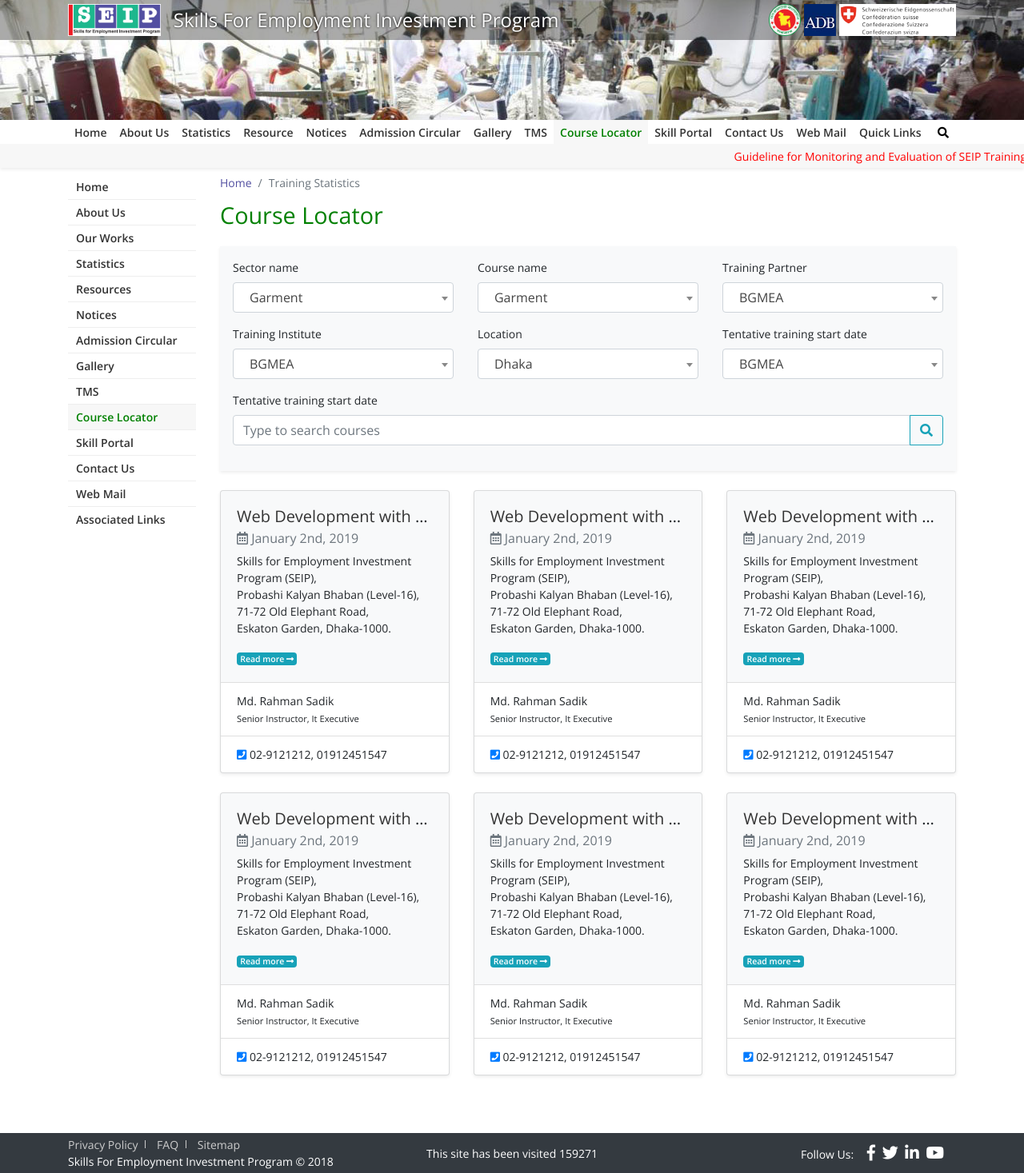
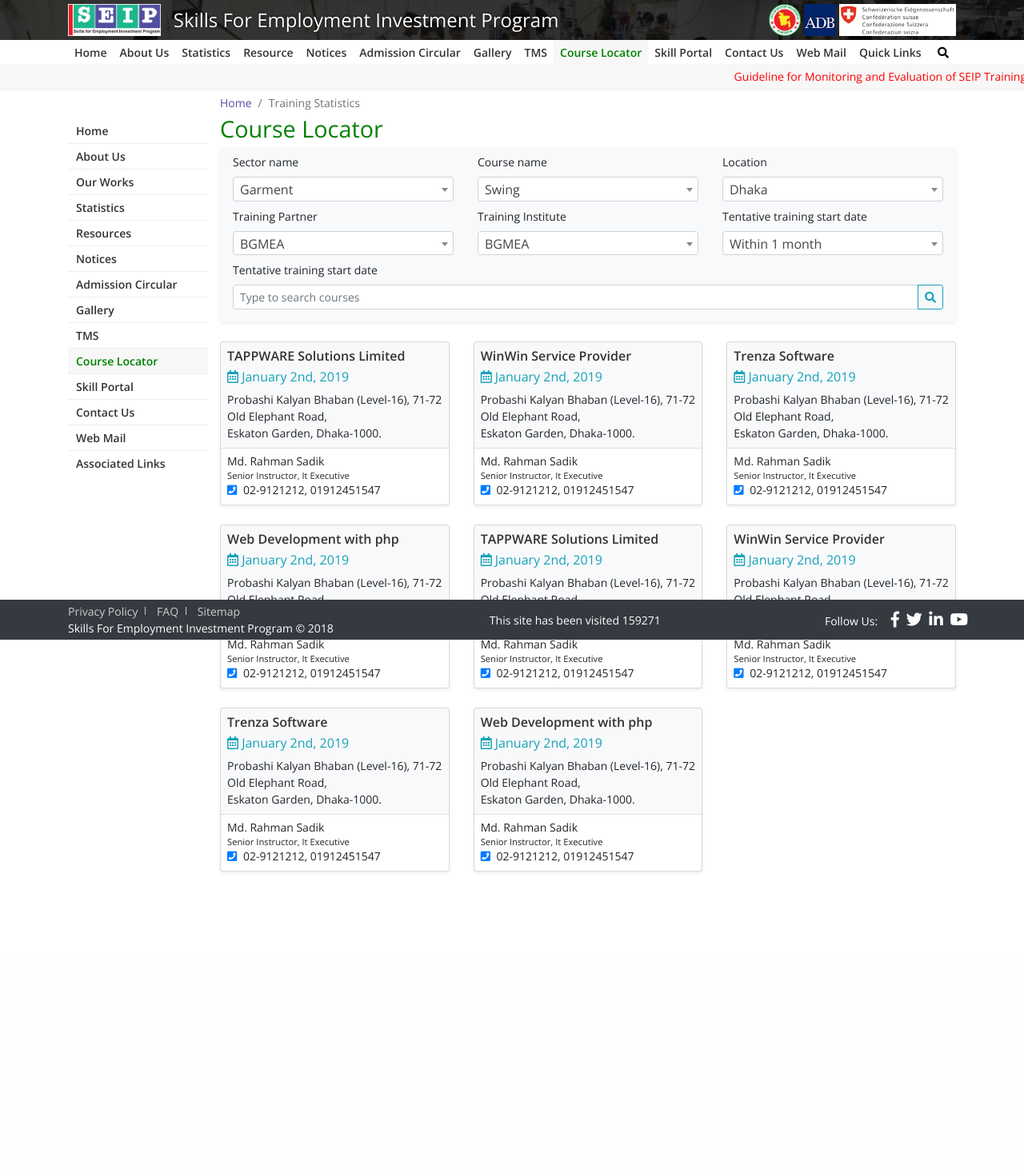
Before and after one commit to tappdevs/tappdevs.github.io, a PHP site: page /seip/course-locator.html in a window 1280 px wide. Shown: the whole page at 80% size. After the commit the page ends 1091 px from the top, so only its background shows below. Run offline with PHP 8.4, Linux system fonts and the light colour scheme.

Commit message:
Html fixed

```diff
--- a/seip/about.html
+++ b/seip/about.html
@@ -904,14 +904,14 @@
   <div class="footer-before bg-dark text-white">
     <div class="container">
       <div class="row align-items-center py-1">
-        <div class="col-sm-4">
+        <div class="col-sm-5">
           <div class="footer-link"><a href="#">Privacy Policy</a> <a href="#">FAQ</a> <a href="#">Sitemap</a></div>
           <p class="mb-0">Skills For Employment Investment Program &copy; 2018</p>
         </div>
-        <div class="col-sm-4 text-center">
+        <div class="col  text-center">
           <p class="mb-0">This site has been visited 159271</p>
         </div>
-        <div class="col-sm-4 row justify-content-end">
+        <div class="col  row justify-content-end">
 
           <div class="socials">
             <span class="mr-2">Follow Us: </span>
--- a/seip/course-locator.html
+++ b/seip/course-locator.html
@@ -127,17 +127,17 @@
       <div class="col-sm-12 col-lg-10">
         <div class="content-area">
           <nav aria-label="breadcrumb">
-            <ol class="breadcrumb bg-white p-0">
+            <ol class="breadcrumb bg-white p-0 mb-2">
               <li class="breadcrumb-item"><a href="#">Home</a></li>
               <li class="breadcrumb-item active" aria-current="page">Training Statistics</li>
             </ol>
           </nav>
 
-          <h1 class="mb-4">Course Locator</h1>
-          <div class="course-locator bg-light p-3 mb-4 shadow-sm">
+          <h1 class="mb-2">Course Locator</h1>
+          <div class="course-locator bg-light px-3 pb-3 pt-2 mb-4 shadow-sm">
             <form action="">
               <div class="row">
-                <div class="col-md-4 mb-3">
+                <div class="col-md-4 mb-2">
                   <label for="sector_name">Sector name</label>
                   <select class="form-control" id="sector_name">
                     <option>Garment</option>
@@ -146,16 +146,25 @@
                     <option>Office Management</option>
                   </select>
                 </div>
-                <div class="col-md-4 mb-3">
+                <div class="col-md-4 mb-2">
                   <label for="course_name">Course name</label>
                   <select class="form-control" id="course_name">
-                    <option>Garment</option>
-                    <option>IT/Telecommunication</option>
+                    <option>Swing</option>
+                    <option>Graphics Design</option>
                     <option>Driving</option>
                     <option>Office Management</option>
                   </select>
                 </div>
-                <div class="col-md-4 mb-3">
+                <div class="col-md-4 mb-2">
+                  <label for="location">Location</label>
+                  <select class="form-control" id="location">
+                    <option>Dhaka</option>
+                    <option>Mymensingh</option>
+                    <option>Khulna</option>
+                    <option>Comilla</option>
+                  </select>
+                </div>
+                <div class="col-md-4 mb-2">
                   <label for="training_partner">Training Partner</label>
                   <select class="form-control" id="training_partner">
                     <option>BGMEA</option>
@@ -164,7 +173,7 @@
                     <option>BITAC</option>
                   </select>
                 </div>
-                <div class="col-md-4 mb-3">
+                <div class="col-md-4 mb-2">
                   <label for="training_institute">Training Institute</label>
                   <select class="form-control" id="training_institute">
                     <option>BGMEA</option>
@@ -173,30 +182,20 @@
                     <option>BITAC</option>
                   </select>
                 </div>
-                <div class="col-md-4 mb-3">
-                  <label for="location">Location</label>
-                  <select class="form-control" id="location">
-                    <option>Dhaka</option>
-                    <option>Mymensingh</option>
-                    <option>Khulna</option>
-                    <option>Comilla</option>
+                <div class="col-md-4 mb-2">
+                  <label for="tentative_training_start_date">Tentative training start date</label>
+                  <select class="form-control" id="tentative_training_start_date">
+                    <option>Within 1 month</option>
+                    <option>Within 3 months</option>
+                    <option>Within 6 months</option>
                   </select>
                 </div>
-                <div class="col-md-4 mb-3">
+                <div class="col-md-12">
                   <label for="tentative_training_start_date">Tentative training start date</label>
-                  <select class="form-control" id="tentative_training_start_date">
-                    <option>BGMEA</option>
-                    <option>BASIS</option>
-                    <option>BACI</option>
-                    <option>BITAC</option>
-                  </select>
-                </div>
-                <div class="col-md-12 ">
-                  <label for="tentative_training_start_date">Tentative training start date</label>
-                  <div class="input-group mb-3">
-                    <input type="text" class="form-control" placeholder="Type to search courses">
+                  <div class="input-group mb-0">
+                    <input type="text" class="form-control form-control-sm" placeholder="Type to search courses">
                     <div class="input-group-append">
-                      <button class="btn btn-outline-info" type="button" id="button-addon2">
+                      <button class="btn btn-outline-info btn-sm" type="button" id="button-addon2">
                         <i class="fas fa-search"></i>
                       </button>
                     </div>
@@ -210,151 +209,186 @@
             <div class="row">
               <div class="col-lg-4 col-sm-6 mb-4">
                 <div class="card bg-light shadow-sm">
-                  <div class="card-body">
-                    <h5 class="card-title text-truncate">
-                      <a href="#">Web Development with php</a>
-                    </h5>
-                    <h6 class="card-subtitle mb-2 text-muted">
+                  <div class="card-body p-2">
+                    <h6 class="card-title text-truncate fw-semibold">
+                      <a href="#">TAPPWARE Solutions Limited</a>
+                    </h6>
+                    <h6 class="card-subtitle mb-2 text-info">
                       <i class="far fa-calendar-alt"></i> January 2nd, 2019
                     </h6>
-                    <p class="card-text">
-                      Skills for Employment Investment Program (SEIP), <br> Probashi Kalyan Bhaban (Level-16), 71-72 Old Elephant Road,
+                    <p class="card-text mb-0">
+                      Probashi Kalyan Bhaban (Level-16), 71-72 Old Elephant Road,
                       <br> Eskaton Garden, Dhaka-1000.
                     </p>
-                    <a href="#" class="badge badge-info">Read more <i class="fas fa-long-arrow-alt-right"></i></a>
                   </div>
                   <ul class="list-group list-group-flush">
-                    <li class="list-group-item">
+                    <li class="list-group-item p-2"><div class="line-height-12">
                         <p class="mb-0">Md. Rahman Sadik</p>
                         <small>Senior Instructor, It Executive</small>
-                    </li>
-                    <li class="list-group-item">
-                      <i class="fas fa-phone-square text-primary"></i>  02-9121212, 01912451547</li>
+                      </div>
+                      <p class="mb-0"><i class="fas fa-phone-square text-primary mr-1"></i>  02-9121212, 01912451547</p></li>
                   </ul>
                 </div>
               </div>
               <div class="col-lg-4 col-sm-6 mb-4">
                 <div class="card bg-light shadow-sm">
-                  <div class="card-body">
-                    <h5 class="card-title text-truncate">
-                      <a href="#">Web Development with php</a>
-                    </h5>
-                    <h6 class="card-subtitle mb-2 text-muted">
+                  <div class="card-body p-2">
+                    <h6 class="card-title text-truncate fw-semibold">
+                      <a href="#">WinWin Service Provider</a>
+                    </h6>
+                    <h6 class="card-subtitle mb-2 text-info">
                       <i class="far fa-calendar-alt"></i> January 2nd, 2019
                     </h6>
-                    <p class="card-text">
-                      Skills for Employment Investment Program (SEIP), <br> Probashi Kalyan Bhaban (Level-16), 71-72 Old Elephant Road,
+                    <p class="card-text mb-0">
+                      Probashi Kalyan Bhaban (Level-16), 71-72 Old Elephant Road,
                       <br> Eskaton Garden, Dhaka-1000.
                     </p>
-                    <a href="#" class="badge badge-info">Read more <i class="fas fa-long-arrow-alt-right"></i></a>
                   </div>
                   <ul class="list-group list-group-flush">
-                    <li class="list-group-item">
+                    <li class="list-group-item p-2"><div class="line-height-12">
                         <p class="mb-0">Md. Rahman Sadik</p>
                         <small>Senior Instructor, It Executive</small>
-                    </li>
-                    <li class="list-group-item">
-                      <i class="fas fa-phone-square text-primary"></i>  02-9121212, 01912451547</li>
+                      </div>
+                      <p class="mb-0"><i class="fas fa-phone-square text-primary mr-1"></i>  02-9121212, 01912451547</p></li>
                   </ul>
                 </div>
               </div>
               <div class="col-lg-4 col-sm-6 mb-4">
                 <div class="card bg-light shadow-sm">
-                  <div class="card-body">
-                    <h5 class="card-title text-truncate">
-                      <a href="#">Web Development with php</a>
-                    </h5>
-                    <h6 class="card-subtitle mb-2 text-muted">
+                  <div class="card-body p-2">
+                    <h6 class="card-title text-truncate fw-semibold">
+                      <a href="#">Trenza Software</a>
+                    </h6>
+                    <h6 class="card-subtitle mb-2 text-info">
                       <i class="far fa-calendar-alt"></i> January 2nd, 2019
                     </h6>
-                    <p class="card-text">
-                      Skills for Employment Investment Program (SEIP), <br> Probashi Kalyan Bhaban (Level-16), 71-72 Old Elephant Road,
+                    <p class="card-text mb-0">
+                      Probashi Kalyan Bhaban (Level-16), 71-72 Old Elephant Road,
                       <br> Eskaton Garden, Dhaka-1000.
                     </p>
-                    <a href="#" class="badge badge-info">Read more <i class="fas fa-long-arrow-alt-right"></i></a>
                   </div>
                   <ul class="list-group list-group-flush">
-                    <li class="list-group-item">
+                    <li class="list-group-item p-2"><div class="line-height-12">
                         <p class="mb-0">Md. Rahman Sadik</p>
                         <small>Senior Instructor, It Executive</small>
-                    </li>
-                    <li class="list-group-item">
-                      <i class="fas fa-phone-square text-primary"></i>  02-9121212, 01912451547</li>
+                      </div>
+                      <p class="mb-0"><i class="fas fa-phone-square text-primary mr-1"></i>  02-9121212, 01912451547</p></li>
                   </ul>
                 </div>
               </div>
               <div class="col-lg-4 col-sm-6 mb-4">
                 <div class="card bg-light shadow-sm">
-                  <div class="card-body">
-                    <h5 class="card-title text-truncate">
+                  <div class="card-body p-2">
+                    <h6 class="card-title text-truncate fw-semibold">
                       <a href="#">Web Development with php</a>
-                    </h5>
-                    <h6 class="card-subtitle mb-2 text-muted">
+                    </h6>
+                    <h6 class="card-subtitle mb-2 text-info">
                       <i class="far fa-calendar-alt"></i> January 2nd, 2019
                     </h6>
-                    <p class="card-text">
-                      Skills for Employment Investment Program (SEIP), <br> Probashi Kalyan Bhaban (Level-16), 71-72 Old Elephant Road,
+                    <p class="card-text mb-0">
+                      Probashi Kalyan Bhaban (Level-16), 71-72 Old Elephant Road,
                       <br> Eskaton Garden, Dhaka-1000.
                     </p>
-                    <a href="#" class="badge badge-info">Read more <i class="fas fa-long-arrow-alt-right"></i></a>
                   </div>
                   <ul class="list-group list-group-flush">
-                    <li class="list-group-item">
+                    <li class="list-group-item p-2"><div class="line-height-12">
                         <p class="mb-0">Md. Rahman Sadik</p>
                         <small>Senior Instructor, It Executive</small>
-                    </li>
-                    <li class="list-group-item">
-                      <i class="fas fa-phone-square text-primary"></i>  02-9121212, 01912451547</li>
+                      </div>
+                      <p class="mb-0"><i class="fas fa-phone-square text-primary mr-1"></i>  02-9121212, 01912451547</p></li>
                   </ul>
                 </div>
               </div>
               <div class="col-lg-4 col-sm-6 mb-4">
                 <div class="card bg-light shadow-sm">
-                  <div class="card-body">
-                    <h5 class="card-title text-truncate">
-                      <a href="#">Web Development with php</a>
-                    </h5>
-                    <h6 class="card-subtitle mb-2 text-muted">
+                  <div class="card-body p-2">
+                    <h6 class="card-title text-truncate fw-semibold">
+                      <a href="#">TAPPWARE Solutions Limited</a>
+                    </h6>
+                    <h6 class="card-subtitle mb-2 text-info">
                       <i class="far fa-calendar-alt"></i> January 2nd, 2019
                     </h6>
-                    <p class="card-text">
-                      Skills for Employment Investment Program (SEIP), <br> Probashi Kalyan Bhaban (Level-16), 71-72 Old Elephant Road,
+                    <p class="card-text mb-0">
+                      Probashi Kalyan Bhaban (Level-16), 71-72 Old Elephant Road,
                       <br> Eskaton Garden, Dhaka-1000.
                     </p>
-                    <a href="#" class="badge badge-info">Read more <i class="fas fa-long-arrow-alt-right"></i></a>
                   </div>
                   <ul class="list-group list-group-flush">
-                    <li class="list-group-item">
+                    <li class="list-group-item p-2"><div class="line-height-12">
                         <p class="mb-0">Md. Rahman Sadik</p>
                         <small>Senior Instructor, It Executive</small>
-                    </li>
-                    <li class="list-group-item">
-                      <i class="fas fa-phone-square text-primary"></i>  02-9121212, 01912451547</li>
+                      </div>
+                      <p class="mb-0"><i class="fas fa-phone-square text-primary mr-1"></i>  02-9121212, 01912451547</p></li>
                   </ul>
                 </div>
               </div>
               <div class="col-lg-4 col-sm-6 mb-4">
                 <div class="card bg-light shadow-sm">
-                  <div class="card-body">
-                    <h5 class="card-title text-truncate">
-                      <a href="#">Web Development with php</a>
-                    </h5>
-                    <h6 class="card-subtitle mb-2 text-muted">
+                  <div class="card-body p-2">
+                    <h6 class="card-title text-truncate fw-semibold">
+                      <a href="#">WinWin Service Provider</a>
+                    </h6>
+                    <h6 class="card-subtitle mb-2 text-info">
                       <i class="far fa-calendar-alt"></i> January 2nd, 2019
                     </h6>
-                    <p class="card-text">
-                      Skills for Employment Investment Program (SEIP), <br> Probashi Kalyan Bhaban (Level-16), 71-72 Old Elephant Road,
+                    <p class="card-text mb-0">
+                      Probashi Kalyan Bhaban (Level-16), 71-72 Old Elephant Road,
                       <br> Eskaton Garden, Dhaka-1000.
                     </p>
-                    <a href="#" class="badge badge-info">Read more <i class="fas fa-long-arrow-alt-right"></i></a>
                   </div>
                   <ul class="list-group list-group-flush">
-                    <li class="list-group-item">
+                    <li class="list-group-item p-2"><div class="line-height-12">
                         <p class="mb-0">Md. Rahman Sadik</p>
                         <small>Senior Instructor, It Executive</small>
-                    </li>
-                    <li class="list-group-item">
-                      <i class="fas fa-phone-square text-primary"></i>  02-9121212, 01912451547</li>
+                      </div>
+                      <p class="mb-0"><i class="fas fa-phone-square text-primary mr-1"></i>  02-9121212, 01912451547</p></li>
+                  </ul>
+                </div>
+              </div>
+              <div class="col-lg-4 col-sm-6 mb-4">
+                <div class="card bg-light shadow-sm">
+                  <div class="card-body p-2">
+                    <h6 class="card-title text-truncate fw-semibold">
+                      <a href="#">Trenza Software</a>
+                    </h6>
+                    <h6 class="card-subtitle mb-2 text-info">
+                      <i class="far fa-calendar-alt"></i> January 2nd, 2019
+                    </h6>
+                    <p class="card-text mb-0">
+                      Probashi Kalyan Bhaban (Level-16), 71-72 Old Elephant Road,
+                      <br> Eskaton Garden, Dhaka-1000.
+                    </p>
+                  </div>
+                  <ul class="list-group list-group-flush">
+                    <li class="list-group-item p-2"><div class="line-height-12">
+                        <p class="mb-0">Md. Rahman Sadik</p>
+                        <small>Senior Instructor, It Executive</small>
+                      </div>
+                      <p class="mb-0"><i class="fas fa-phone-square text-primary mr-1"></i>  02-9121212, 01912451547</p></li>
+                  </ul>
+                </div>
+              </div>
+              <div class="col-lg-4 col-sm-6 mb-4">
+                <div class="card bg-light shadow-sm">
+                  <div class="card-body p-2">
+                    <h6 class="card-title text-truncate fw-semibold">
+                      <a href="#">Web Development with php</a>
+                    </h6>
+                    <h6 class="card-subtitle mb-2 text-info">
+                      <i class="far fa-calendar-alt"></i> January 2nd, 2019
+                    </h6>
+                    <p class="card-text mb-0">
+                      Probashi Kalyan Bhaban (Level-16), 71-72 Old Elephant Road,
+                      <br> Eskaton Garden, Dhaka-1000.
+                    </p>
+                  </div>
+                  <ul class="list-group list-group-flush">
+                    <li class="list-group-item p-2">
+                      <div class="line-height-12">
+                        <p class="mb-0">Md. Rahman Sadik</p>
+                        <small>Senior Instructor, It Executive</small>
+                      </div>
+                      <p class="mb-0"><i class="fas fa-phone-square text-primary mr-1"></i>  02-9121212, 01912451547</p></li>
                   </ul>
                 </div>
               </div>
@@ -371,14 +405,14 @@
   <div class="footer-before bg-dark text-white">
     <div class="container">
       <div class="row align-items-center py-1">
-        <div class="col-sm-4">
+        <div class="col-sm-5">
           <div class="footer-link"><a href="#">Privacy Policy</a> <a href="#">FAQ</a> <a href="#">Sitemap</a></div>
           <p class="mb-0">Skills For Employment Investment Program &copy; 2018</p>
         </div>
-        <div class="col-sm-4 text-center">
+        <div class="col  text-center">
           <p class="mb-0">This site has been visited 159271</p>
         </div>
-        <div class="col-sm-4 row justify-content-end">
+        <div class="col  row justify-content-end">
 
           <div class="socials">
             <span class="mr-2">Follow Us: </span>
--- a/seip/css/media-queries.css
+++ b/seip/css/media-queries.css
@@ -1,3 +1,6 @@
 @media all and (max-width:991px){
   header .display-6{font-size:1.1rem;}
 }
+@media all and (max-width:1200px){
+  .sidebar-nav{width:auto;}
+}
--- a/seip/css/style.css
+++ b/seip/css/style.css
@@ -19,13 +19,18 @@
 .list-icon-check li:before{position:absolute;content:'\f058';font-family:"Font Awesome 5 Free";left:0;top:1px;}
 .form-control:focus{box-shadow:0 0 0.2rem rgba(0, 123, 255, .25);}
 .line-height-13{line-height:1.3;}
+.line-height-12{line-height:1.2;}
+.line-height-10{line-height:1;}
+
+
+
 /*header*/
 header *{transition:all .3s;}
 header{transition:all .3s;}
-.inner header{height:150px;background-image:url(../images/banner.jpg);background-size:cover;transition:all .3s;}
-.inner.sticky header{height:50px;}
+.inner header{height:50px;background-image:url(../images/banner.jpg);background-size:cover;transition:all .3s;}
+.inner.stickys header{height:50px;}
 header .partners img{height:40px;}
-.header-top{background:#00000055;padding:5px 0;}
+.header-top{background:rgba(0,0,0,.80);padding:5px 0;position:fixed;width:100%;z-index:999;}
 :not(.inner) header{background-image:url(../images/banner.jpg);background-size:cover;transition:all .3s;}
 header .logo{height:50px;}
 header div.logo, header div.logo img{height:100%;}
@@ -33,6 +38,8 @@
 .search-wrap input{position:absolute;right:32px;top:0;z-index:9999;width:100px;transition:all .3s;visibility:hidden;opacity:0;}
 .search-wrap input:focus{width:200px;}
 .search-wrap.show input{visibility:visible;opacity:1;width:200px;}
+
+
 /*header-content*/
 .header-content{max-width:620px;background:#00000099;}
 .header-content p{margin-bottom:0;}
@@ -58,15 +65,9 @@
 }
 /*head-wrap*/
 .head-wrap{
-  position:fixed;
-  top:0;
-  left:0;
-  width:100%;
-  z-index:9999;
   background:#fff;
 }
-body.inner{padding-top:210px;}
-body.inner.sticky{padding-top:120px;}
+
 .table-striped tbody tr:nth-of-type(odd){
   background-color:#00800016;
 }
@@ -99,7 +100,7 @@
 .ticker-container{overflow:hidden;height:30px;}
 .banner-wrap{position:absolute;width:100%;height:100%;left:0;top:0;}
 /*content*/
-.content-wrap{}
+.content-wrap{padding-bottom:80px!important;}
 /*sidebar*/
 .sidebar-nav ul{list-style:none;padding-left:0;}
 .sidebar-nav ul li{}
@@ -110,9 +111,15 @@
 .sidebar-nav ul li a.active:after,
 .sidebar-nav ul li a:hover:after{width:100%;}
 .sidebar-nav ul li a:hover{text-decoration:none;}
+.sidebar-nav {
+  position: fixed;
+  margin-top:30px;
+  width:175px;
+}
 /*footer*/
+footer {position:fixed;bottom:0;width:100%;}
 footer a{color:#ccc;}
-footer a:hover{}
+footer a:hover{color:#fff;}
 .footer-link a{padding:0 10px;position:relative;}
 .footer-link a:after{position:absolute;content:'';height:10px;width:1px;background:#ccc;right:0px;top:4px;}
 .footer-link a:first-child{padding-left:0;}
@@ -159,8 +166,8 @@
 .select2-container--default .select2-selection--single{
   display:block;
   width:100%;
-  height:calc(2.25rem + 2px);
-  padding:.375rem .75rem;
+  height:calc(1.8rem + 2px);
+  padding:.2rem 0;
   font-size:1rem;
   line-height:1.5;
   color:#495057;
@@ -186,3 +193,12 @@
   transition:all .3s;
 }
 .banner-content.show{visibility:visible;opacity:1;left:0;}
+/*gallery*
+.gallery-thumb{position:relative;height:120px;overflow:hidden;}
+.gallery-thumb img{position: absolute;bottom: 0;left: 0;top: 0;right: 0;margin: auto;min-height: 100%;}
+/*gallery*/
+.gallery-thumb{height:120px;overflow:hidden;}
+.gallery-thumb img{
+  max-width:inherit;
+  max-height:100%;
+}
--- a/seip/js/custom_script.js
+++ b/seip/js/custom_script.js
@@ -59,7 +59,7 @@
 
 $(window).scroll(function () {
   var scroll = $(window).scrollTop();
-  if (scroll >= 10) {
+  if (scroll >= 100) {
     $('body').addClass('sticky')
   } else {
     $('body').removeClass('sticky')
```
Also changed, not shown: index.html (+20 -5 lines), seip/gallery.html (+156 -65 lines), seip/index.html (+10 -10 lines), seip/css/jquery.fancybox.min.css (added), seip/images/gallery.jpg (added), 1 other file. Lines whose indentation alone changed are shown as unchanged.
